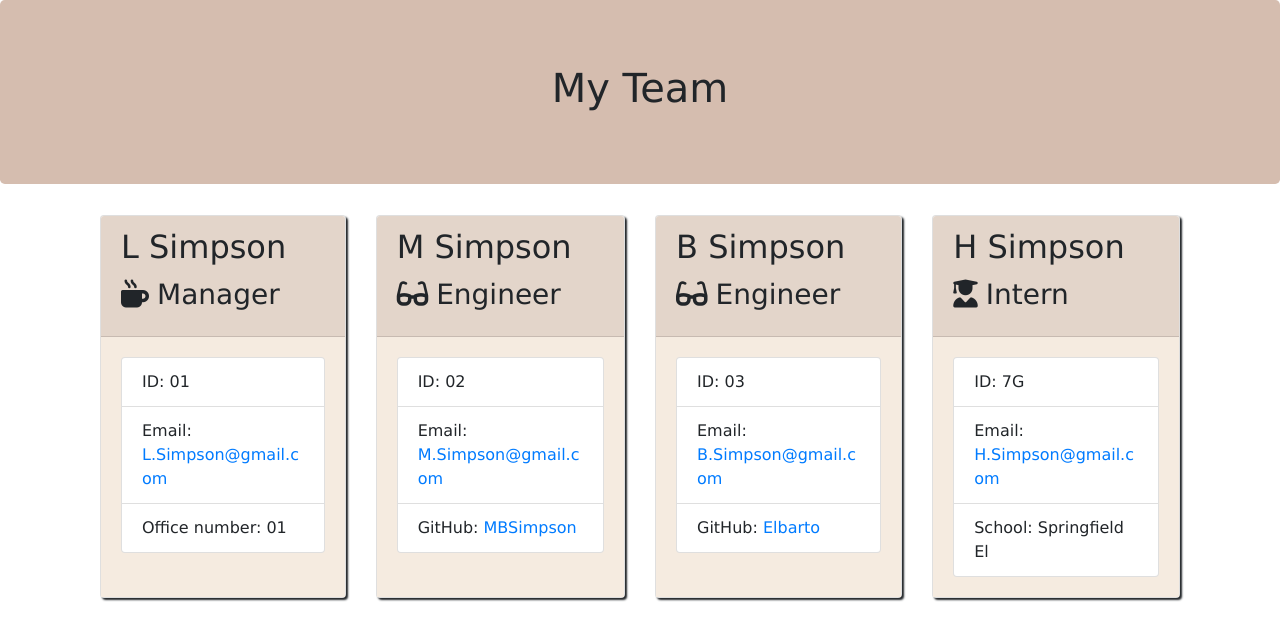
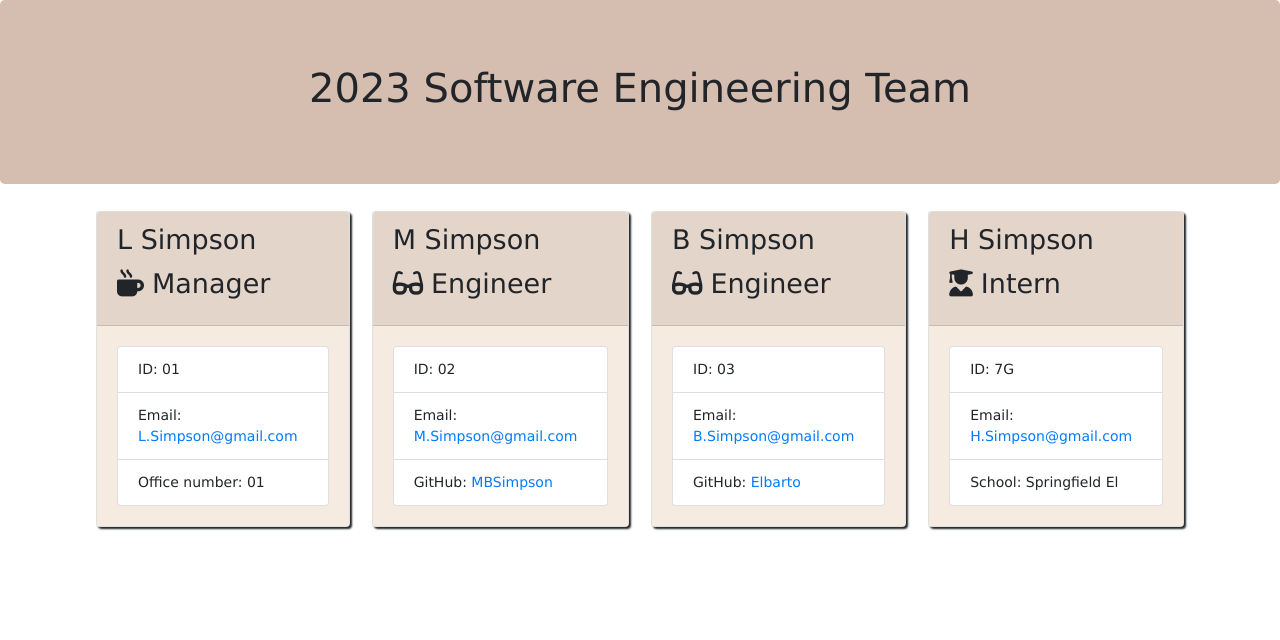
Before and after one commit to jeanjcode/JC--Team-Profile-Generator, a plain HTML site: page output/team.html in a window 1280 px wide. Drawn offline with nearby package versions, Linux system fonts and the light colour scheme.

Commit message:
Updated images, css, js template & html output

```diff
--- a/output/style.css
+++ b/output/style.css
@@ -6,18 +6,22 @@
   background-color: #e3d5ca;
 }
 
+.card-title {
+  font-size: 27px;
+}
+
 .card-body {
   background-color: #f5ebe0;
 }
 
 .card {
   box-shadow: 2px 2px 2px;
-  margin: 70px auto;
   justify-content: space-evenly;
   display: flex;
-  margin: 15px;
+  margin: 11px;
 }
 
 body {
   font-family: Verdana, Geneva, Tahoma, sans-serif;
+  font-size: 14px;
 }
--- a/output/team.html
+++ b/output/team.html
@@ -17,7 +17,7 @@
     <div class="container-fluid">
         <div class="row">
             <div class="col-12 jumbotron mb-3 team-heading">
-                <h1 class="text-center">My Team</h1>
+                <h1 class="text-center">2023 Software Engineering Team</h1>
             </div>
         </div>
     </div>
--- a/src/template.js
+++ b/src/template.js
@@ -101,7 +101,7 @@ module.exports = team => {
     <div class="container-fluid">
         <div class="row">
             <div class="col-12 jumbotron mb-3 team-heading">
-                <h1 class="text-center">My Team</h1>
+                <h1 class="text-center">2023 Software Engineering Team</h1>
             </div>
         </div>
     </div>
```
Also changed, not shown: assets/images/My Team.png (added), assets/images/My team scrnsht.png (deleted).
